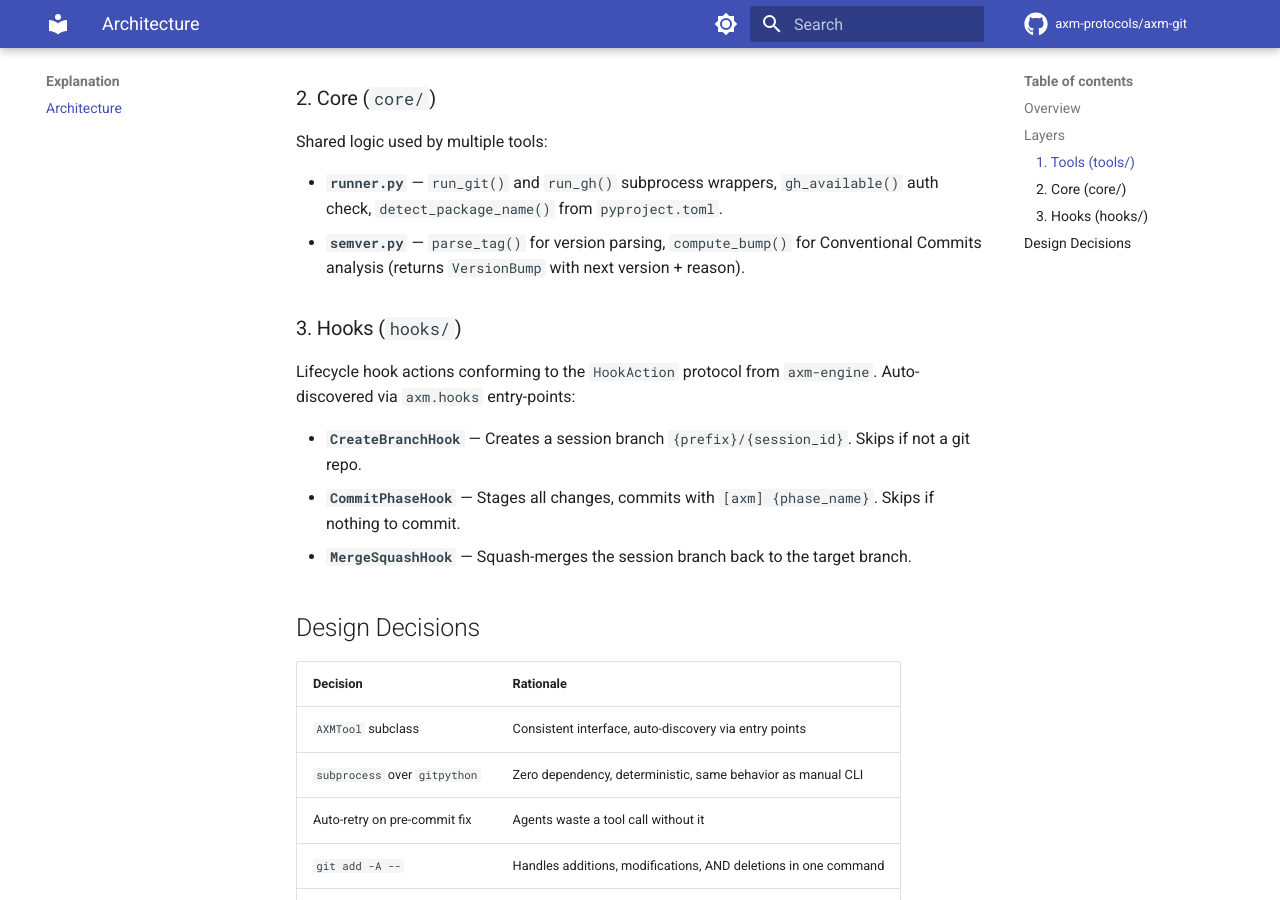
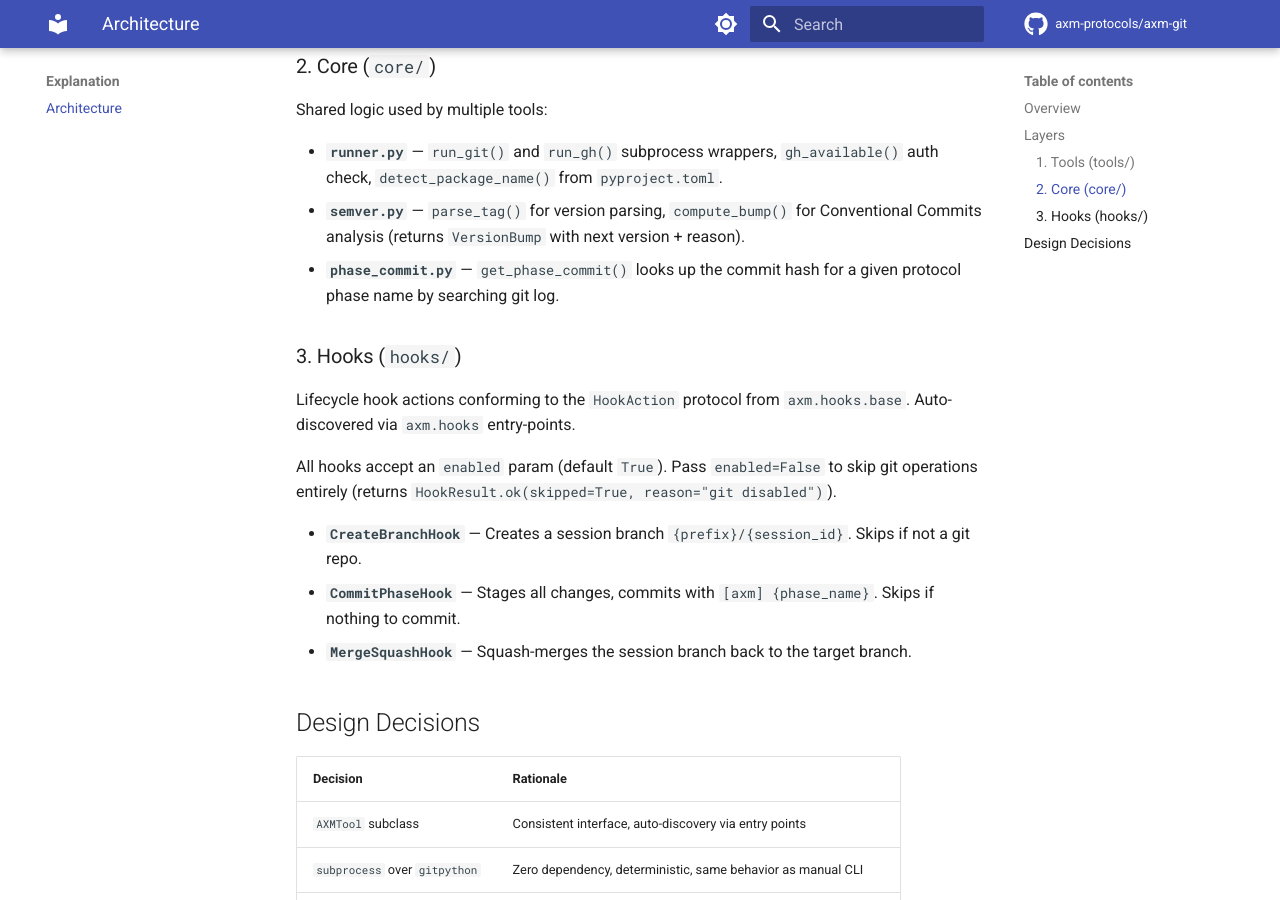
Before and after one commit to axm-protocols/axm-forge, an MkDocs documentation site: the page built from docs/explanation/architecture.md, in a window 1280 px wide and 900 px high, scrolled down 935 px. Built offline with MkDocs 1.6.1 and Material for MkDocs 9.7.7, drawn with Linux system fonts in a browser that asks for light colours; comment, search, counter and statistics services are not loaded.

Commit message:
docs: add phase_commit, enabled guard, fix imports ref

```diff
--- a/docs/explanation/architecture.md
+++ b/docs/explanation/architecture.md
@@ -25,11 +25,16 @@
     subgraph "Core"
         Runner["runner.py"]
         Semver["semver.py"]
+        PhaseCommit["phase_commit.py"]
     end
 
     subgraph "External"
         Git["git CLI"]
         GH["gh CLI"]
+    end
+
+    subgraph "axm"
+        HookBase["hooks.base<br>HookAction / HookResult"]
     end
 
     subgraph "axm-engine"
@@ -69,10 +78,13 @@
 
 - **`runner.py`** — `run_git()` and `run_gh()` subprocess wrappers, `gh_available()` auth check, `detect_package_name()` from `pyproject.toml`.
 - **`semver.py`** — `parse_tag()` for version parsing, `compute_bump()` for Conventional Commits analysis (returns `VersionBump` with next version + reason).
+- **`phase_commit.py`** — `get_phase_commit()` looks up the commit hash for a given protocol phase name by searching git log.
 
 ### 3. Hooks (`hooks/`)
 
-Lifecycle hook actions conforming to the `HookAction` protocol from `axm-engine`. Auto-discovered via `axm.hooks` entry-points:
+Lifecycle hook actions conforming to the `HookAction` protocol from `axm.hooks.base`. Auto-discovered via `axm.hooks` entry-points.
+
+All hooks accept an `enabled` param (default `True`). Pass `enabled=False` to skip git operations entirely (returns `HookResult.ok(skipped=True, reason="git disabled")`).
 
 - **`CreateBranchHook`** — Creates a session branch `{prefix}/{session_id}`. Skips if not a git repo.
 - **`CommitPhaseHook`** — Stages all changes, commits with `[axm] {phase_name}`. Skips if nothing to commit.
```
Also changed, not shown: other parts of docs/explanation/architecture.md (+5 -1 lines), README.md (+3 -2 lines).
